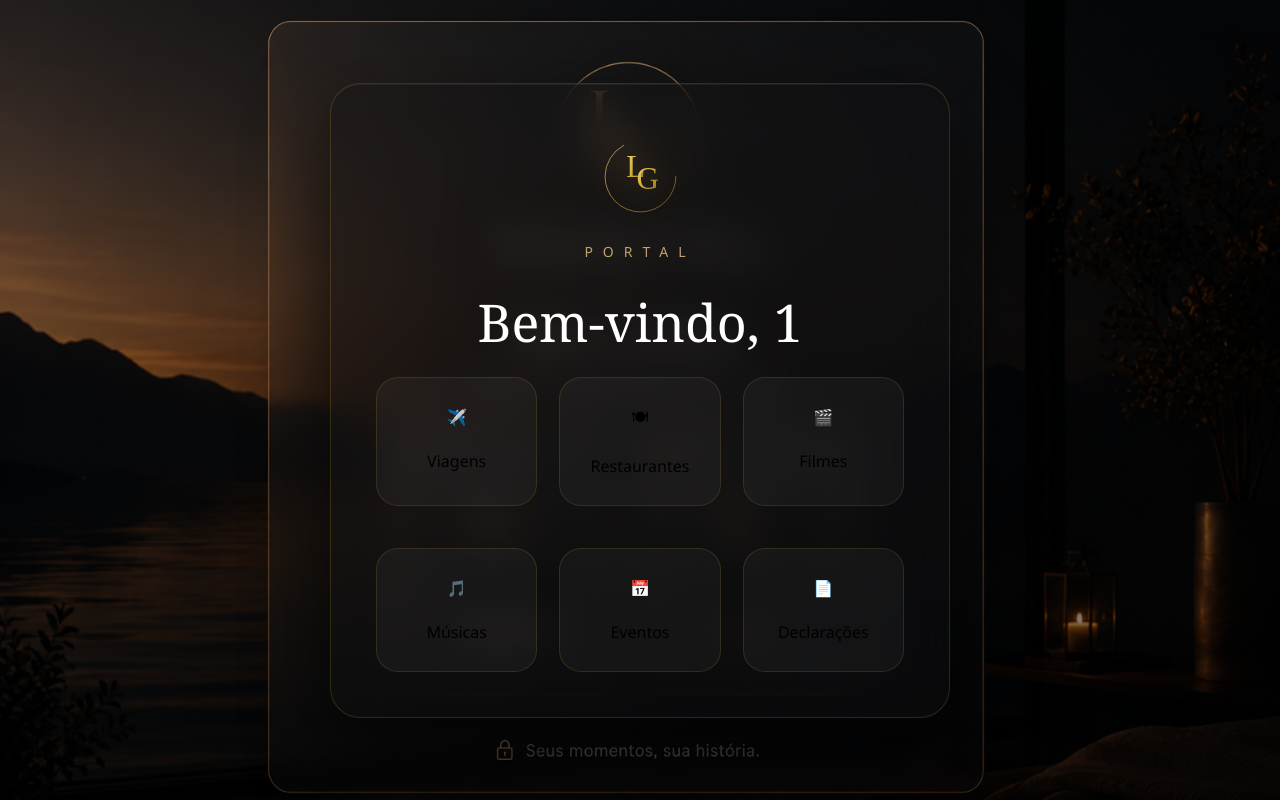
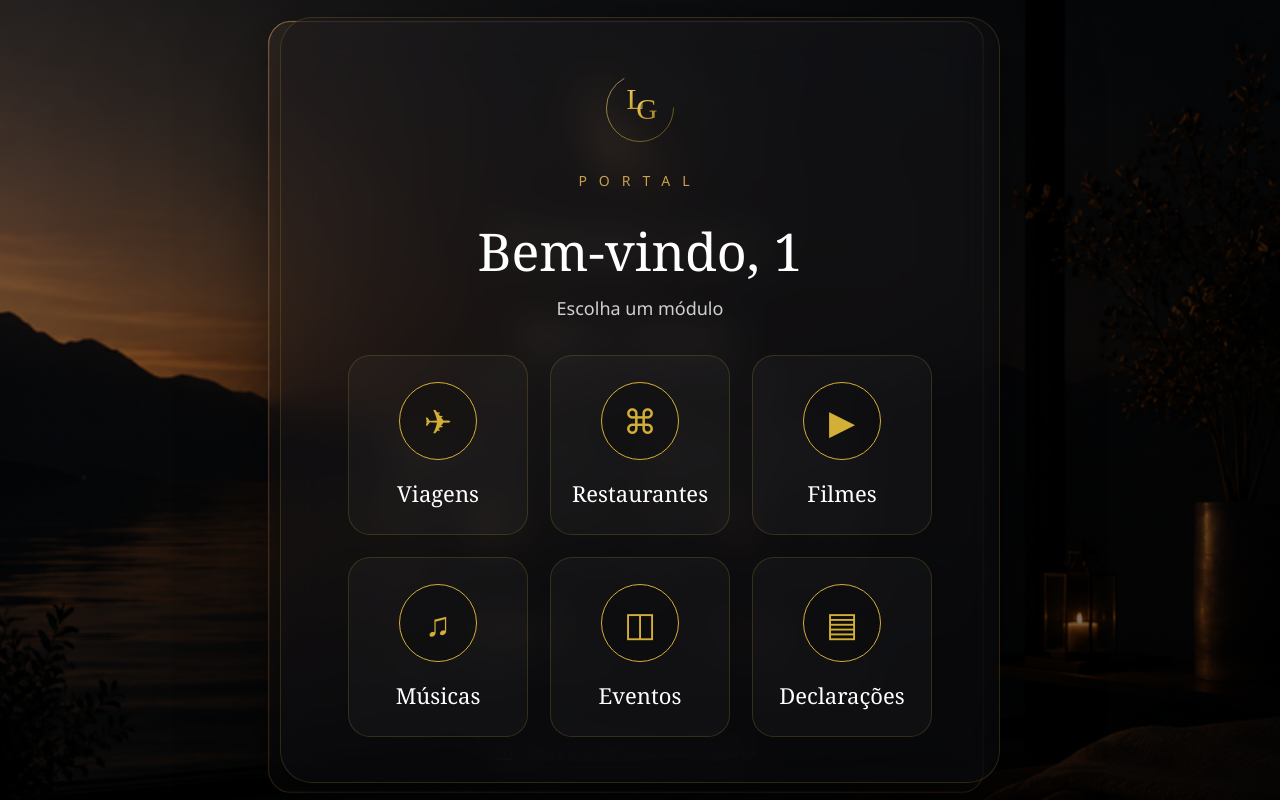
Before and after one commit to gabrielfkambrozio/portal, a Flask app: page /dashboard/1 in a window 1280 px wide. Run offline with Flask 3, Linux system fonts and the light colour scheme.

Commit message:
Atualização dashboard

```diff
--- a/app.py
+++ b/app.py
@@ -6,6 +6,8 @@ USUARIOS = {
     "gabriel": "1234",
     "livia": "1234"
 }
+
+VIAGENS = []
 
 
 @app.route("/")
@@ -39,5 +41,41 @@ def dashboard(usuario):
     )
 
 
+@app.route("/viagens/<usuario>")
+def viagens(usuario):
+
+    return render_template(
+        "viagens.html",
+        usuario=usuario.capitalize(),
+        viagens=VIAGENS
+    )
+
+
+@app.route("/nova-viagem/<usuario>")
+def nova_viagem(usuario):
+
+    return render_template(
+        "nova_viagem.html",
+        usuario=usuario.capitalize()
+    )
+
+
+@app.route("/salvar-viagem/<usuario>", methods=["POST"])
+def salvar_viagem(usuario):
+
+    VIAGENS.append({
+
+        "destino": request.form["destino"],
+        "cidade": request.form["cidade"],
+        "pais": request.form["pais"],
+        "inicio": request.form["inicio"],
+        "fim": request.form["fim"],
+        "valor": request.form["valor"]
+
+    })
+
+    return redirect(f"/viagens/{usuario}")
+
+
 if __name__ == "__main__":
     app.run(debug=True)
--- a/static/css/style.css
+++ b/static/css/style.css
@@ -24,72 +24,47 @@ body.login{
     justify-content:center;
     align-items:center;
 
-    background:linear-gradient(
-        rgba(0,0,0,.35),
-        rgba(0,0,0,.55)
-    );
+    background:linear-gradient(rgba(0,0,0,.30),rgba(0,0,0,.60));
 
 }
 
 .glass{
 
-    width:620px;
+    width:720px;
 
     padding:45px;
 
-    border-radius:30px;
+    border-radius:32px;
 
-    background:rgba(18,18,22,.35);
+    background:rgba(16,16,20,.35);
 
     backdrop-filter:blur(20px);
 
     border:1px solid rgba(212,175,55,.18);
 
-    box-shadow:
-        0 30px 80px rgba(0,0,0,.55),
-        inset 0 1px rgba(255,255,255,.05);
+    box-shadow:0 35px 90px rgba(0,0,0,.55);
 
     text-align:center;
-
-    animation:fade .7s ease;
-
-}
-
-@keyframes fade{
-
-    from{
-
-        opacity:0;
-        transform:translateY(25px);
-
-    }
-
-    to{
-
-        opacity:1;
-        transform:none;
-
-    }
 
 }
 
 .logo{
 
-    width:95px;
+    width:90px;
+
+    margin:auto;
 
     display:block;
 
-    margin:0 auto 18px auto;
-
-    filter:drop-shadow(0 0 12px rgba(212,175,55,.25));
+    margin-bottom:18px;
 
 }
 
 .portal{
 
-    color:#bfa36a;
+    color:#c9a14a;
 
-    letter-spacing:10px;
+    letter-spacing:12px;
 
     font-size:14px;
 
@@ -99,21 +74,21 @@ body.login{
 
 h1{
 
-    color:white;
+    color:#ffffff;
+
+    font-family:Georgia,serif;
 
     font-size:52px;
 
-    font-family:Georgia,serif;
-
     font-weight:400;
 
-    margin-bottom:8px;
+    margin-bottom:10px;
 
 }
 
 p{
 
-    color:#cfcfcf;
+    color:#d0d0d0;
 
     font-size:18px;
 
@@ -129,25 +104,35 @@ p{
 
     gap:22px;
 
-    margin-top:20px;
+    margin-top:22px;
 
 }
 
 .card{
 
-    width:210px;
+    width:180px;
 
-    padding:28px;
+    height:180px;
 
     border-radius:22px;
 
-    background:rgba(255,255,255,.04);
+    text-decoration:none;
 
-    border:1px solid rgba(212,175,55,.15);
+    color:#ffffff;
+
+    background:rgba(255,255,255,.03);
+
+    border:1px solid rgba(212,175,55,.18);
+
+    display:flex;
+
+    flex-direction:column;
+
+    justify-content:center;
+
+    align-items:center;
 
     transition:.30s;
-
-    cursor:pointer;
 
 }
 
@@ -157,23 +142,25 @@ p{
 
     border-color:#d4af37;
 
-    background:rgba(212,175,55,.08);
+    box-shadow:0 0 35px rgba(212,175,55,.18);
 
-    box-shadow:0 0 35px rgba(212,175,55,.18);
+    background:rgba(212,175,55,.06);
 
 }
 
 .avatar{
 
-    width:92px;
+    width:78px;
 
-    height:92px;
+    height:78px;
 
     border-radius:50%;
 
-    margin:auto;
+    border:1px solid #d4af37;
 
-    margin-bottom:20px;
+    color:#d4af37;
+
+    font-size:34px;
 
     display:flex;
 
@@ -181,31 +168,25 @@ p{
 
     align-items:center;
 
-    font-size:42px;
+    margin-bottom:18px;
 
-    font-family:Georgia,serif;
-
-    color:#d4af37;
-
-    border:1px solid #d4af37;
-
-    background:rgba(0,0,0,.35);
+    background:rgba(0,0,0,.25);
 
 }
 
 .card h2{
 
-    color:white;
+    color:#ffffff;
 
-    font-weight:300;
+    font-size:22px;
 
-    margin-bottom:6px;
+    font-weight:400;
+
+    font-family:Georgia,serif;
 
 }
 
 form{
-
-    margin-top:30px;
 
     display:flex;
 
--- a/templates/dashboard.html
+++ b/templates/dashboard.html
@@ -3,13 +3,13 @@
 
 <head>
 
-<meta charset="UTF-8">
+    <meta charset="UTF-8">
 
-<meta name="viewport" content="width=device-width, initial-scale=1.0">
+    <meta name="viewport" content="width=device-width, initial-scale=1.0">
 
-<title>Dashboard</title>
+    <title>Portal</title>
 
-<link rel="stylesheet" href="{{ url_for('static', filename='css/style.css') }}">
+    <link rel="stylesheet" href="{{ url_for('static', filename='css/style.css') }}">
 
 </head>
 
@@ -19,7 +19,8 @@
 
 <div class="glass">
 
-<img class="logo"
+<img
+class="logo"
 src="{{ url_for('static', filename='img/logo.svg') }}">
 
 <div class="portal">
@@ -34,73 +35,113 @@ Bem-vindo, {{ usuario }}
 
 </h1>
 
+<p>
+
+Escolha um módulo
+
+</p>
+
 <div class="cards">
 
-<div class="card">
+<a href="/viagens/{{ usuario|lower }}" class="card">
 
-✈️
+<div class="avatar">
 
-<br><br>
+✈
+
+</div>
+
+<h2>
 
 Viagens
 
+</h2>
+
+</a>
+
+<a href="#" class="card">
+
+<div class="avatar">
+
+⌘
+
 </div>
 
-<div class="card">
-
-🍽
-
-<br><br>
+<h2>
 
 Restaurantes
 
+</h2>
+
+</a>
+
+<a href="#" class="card">
+
+<div class="avatar">
+
+▶
+
 </div>
 
-<div class="card">
-
-🎬
-
-<br><br>
+<h2>
 
 Filmes
 
-</div>
+</h2>
+
+</a>
 
 </div>
 
-<br>
-
 <div class="cards">
 
-<div class="card">
+<a href="#" class="card">
 
-🎵
+<div class="avatar">
 
-<br><br>
+♫
+
+</div>
+
+<h2>
 
 Músicas
 
+</h2>
+
+</a>
+
+<a href="#" class="card">
+
+<div class="avatar">
+
+◫
+
 </div>
 
-<div class="card">
-
-📅
-
-<br><br>
+<h2>
 
 Eventos
 
+</h2>
+
+</a>
+
+<a href="#" class="card">
+
+<div class="avatar">
+
+▤
+
 </div>
 
-<div class="card">
-
-📄
-
-<br><br>
+<h2>
 
 Declarações
 
-</div>
+</h2>
+
+</a>
 
 </div>
 
```
Also changed, not shown: other parts of static/css/style.css (+20 -38 lines), templates/nova_viagem.html (added, +87 -0 lines), templates/viagens.html (added, +70 -0 lines).
